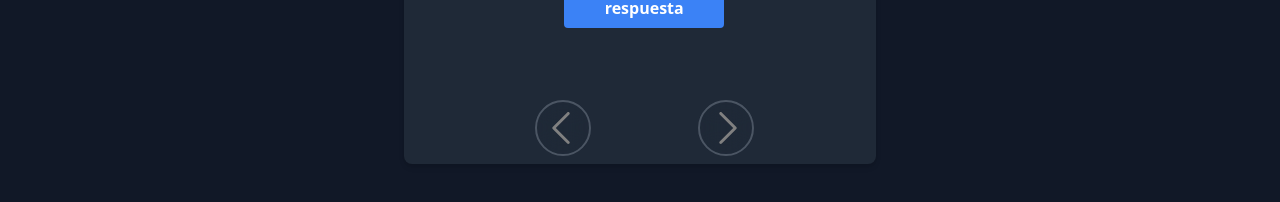
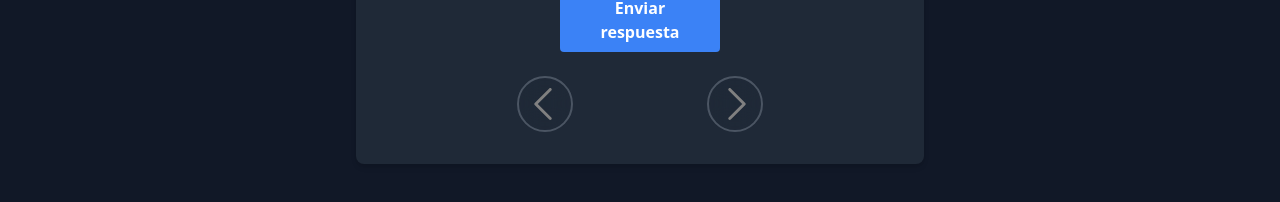
Before and after one commit to trilord243/client-johnny-five, a React (Vite) app: page / in a window 1280 px wide. Shown: the part 636-838 px from the top of the page. Built offline with nearby package versions, Linux system fonts and the light colour scheme.

Commit message:
state answer now in question

```diff
--- a/src/components/Questions/FeedBackMessage.tsx
+++ b/src/components/Questions/FeedBackMessage.tsx
@@ -12,7 +12,7 @@ export default function FeedBackMessage({ message, correct }: Props) {
   return (
     message && (
       <p
-        className={`mt-4 text-center  font-bold text-xl
+        className={`my-4 text-center  font-bold text-xl
       ${
         correct === AnswerState.CORRECT ? " text-green-500" : " text-red-500"
       } `}
--- a/src/components/Questions/Form.tsx
+++ b/src/components/Questions/Form.tsx
@@ -9,13 +9,13 @@ import useQuestions from "../../hooks/useQuestions";
 import FeedBackMessage, { AnswerState } from "./FeedBackMessage";
 
 import Arrow from "../../assets/icons/arrow.svg";
+import QuestionCounter from "./QuestionCounter";
+import { Question } from "../../models/Question";
 
 export default function Form() {
   const { questions } = useQuestions();
   const [selectedAnswer, setSelectedAnswer] = useState(0);
-  const [answerState, setAnswerState] = useState<AnswerState>(
-    AnswerState.NOT_ANSWERED
-  );
+
   const [currentQuestion, setCurrentQuestion] = useState(0);
   const [message, setMessage] = useState("");
 
@@ -44,11 +44,11 @@ function HelloWorld({greeting = "hello", greeted = '"World"', silent = false, on
   async function checkAnswer(question: Question, answerIndex: number) {
     try {
       if (answerIndex === question.correctAnswerIndex) {
-        setAnswerState(AnswerState.CORRECT);
+        question.answerState = AnswerState.CORRECT;
         setMessage("¡Respuesta correcta!");
         await fetch("http://localhost:3000/correcto");
       } else {
-        setAnswerState(AnswerState.INCORRECT);
+        question.answerState = AnswerState.INCORRECT;
 
         setMessage("Respuesta incorrecta. Intenta de nuevo.");
         await fetch("http://localhost:3000/incorrecto");
@@ -58,7 +58,7 @@ function HelloWorld({greeting = "hello", greeted = '"World"', silent = false, on
     } finally {
       setTimeout(() => {
         setMessage("");
-        setAnswerState(AnswerState.NOT_ANSWERED);
+        // setAnswerState(AnswerState.NOT_ANSWERED);
         // setCurrentQuestion((prev) => prev + 1);
         console.log("hola");
       }, 2000);
@@ -73,10 +73,10 @@ function HelloWorld({greeting = "hello", greeted = '"World"', silent = false, on
     <section
       key={question.id}
       style={{
-        transform: `translateX(${(question.id - 1 - currentQuestion ) * 120}%)`,
+        transform: `translateX(${(question.id - 1 - currentQuestion) * 120}%)`,
         transition: "transform 0.3s ease-in-out",
       }}
-      className="flex flex-col absolute h-full"
+      className="flex flex-col absolute h-full w-[90%] mt-6"
     >
       <h2 className="text-2xl font-bold mb-4 text-center">{question.title}</h2>
       <p>{question.description}</p>
@@ -127,9 +127,9 @@ function HelloWorld({greeting = "hello", greeted = '"World"', silent = false, on
         Enviar respuesta
       </button>
 
-      <FeedBackMessage message={message} correct={answerState} />
+      <FeedBackMessage message={message} correct={question.answerState} />
 
-      <footer className="mt-auto mb-8 flex flex-row justify-evenly">
+      <footer className="mt-auto mb-20 flex flex-row justify-evenly">
         <button
           className="rounded-full border-gray-600 border-2
           h-14 w-14 text-white relative
@@ -162,16 +162,23 @@ function HelloWorld({greeting = "hello", greeted = '"World"', silent = false, on
   return (
     <div
       id="gradient-wrapper"
-      className={`bg-gradient-to-tr rounded-lg p-1 w-full max-w-[30rem] ${
-        answerState == AnswerState.CORRECT && "from-green-400 to-blue-500"
+      className={`bg-gradient-to-tr rounded-lg p-1 w-full max-w-[36rem]
+        flex justify-center ${
+        questions[currentQuestion]?.answerState == AnswerState.CORRECT &&
+        "from-green-400 to-blue-500"
       }
-      ${answerState == AnswerState.INCORRECT && "from-red-500 to-orange-500"}
+      ${
+        questions[currentQuestion]?.answerState == AnswerState.INCORRECT &&
+        "from-red-500 to-orange-500"
+      }
       `}
     >
       <div
         className="bg-gray-800 w-full max-w-xl p-6 rounded-lg shadow-md
-        relative overflow-hidden min-h-[40rem]"
+        relative overflow-hidden min-h-[40rem]
+        flex flex-col items-center"
       >
+        <QuestionCounter />
         {questions.length === 0 ? (
           <p className="text-white">Cargando...</p>
         ) : (
```
